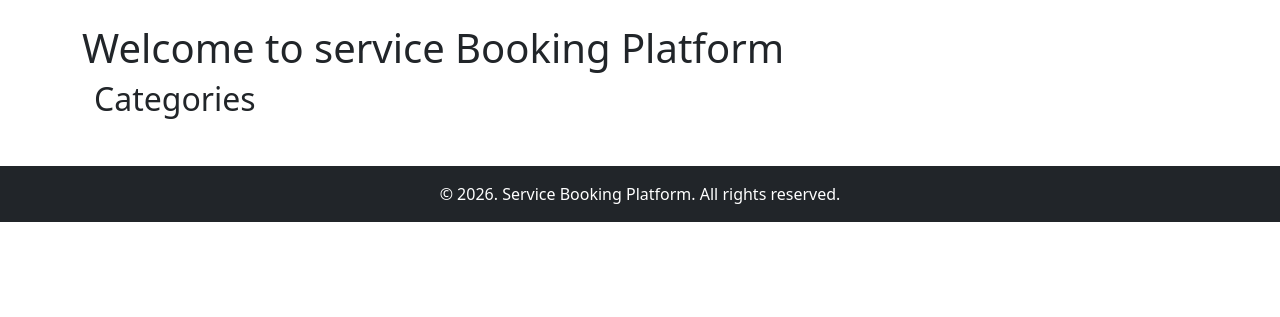
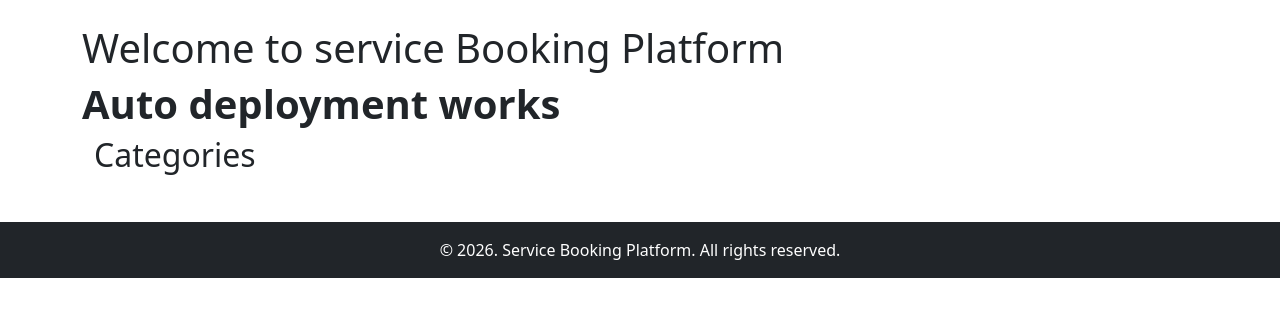
Before and after one commit to sagar999911/service-booking-platform, a Django app: page / in a window 1280 px wide. Shown: the part 56-373 px from the top of the page. Run offline with Django 5.2, Linux system fonts and the light colour scheme; data that the repository does not hold is empty; some libraries are stand-ins or nearby versions.

Commit message:
Auto Deployment check using CI/CD

```diff
--- a/templates/home.html
+++ b/templates/home.html
@@ -4,6 +4,7 @@
 {% endblock %}
 {% block content %}
     <h1>Welcome to service Booking Platform</h1>
+    <h1><strong>Auto deployment works</strong></h1>
     <div class="container">
         <h2 class="mb-4">Categories</h2>
         <ul class="list-group">
```
